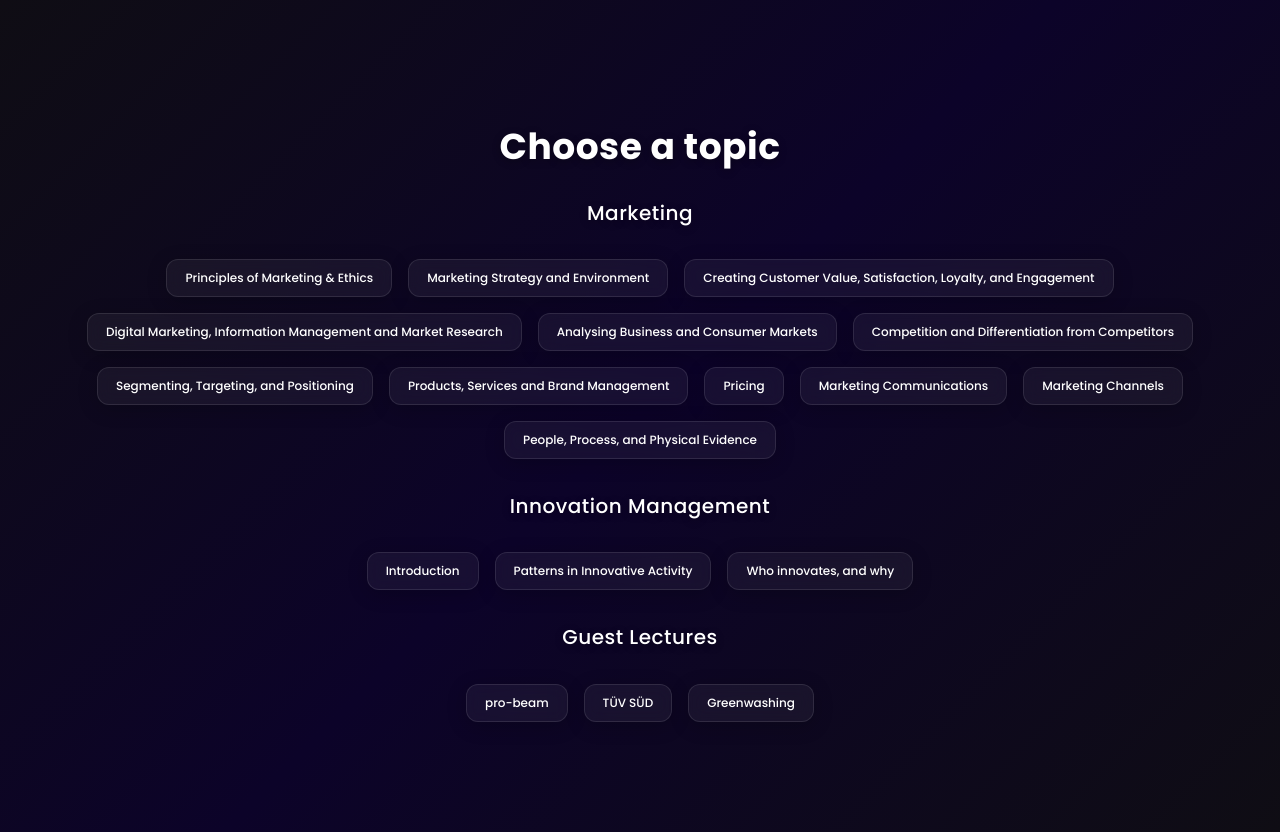
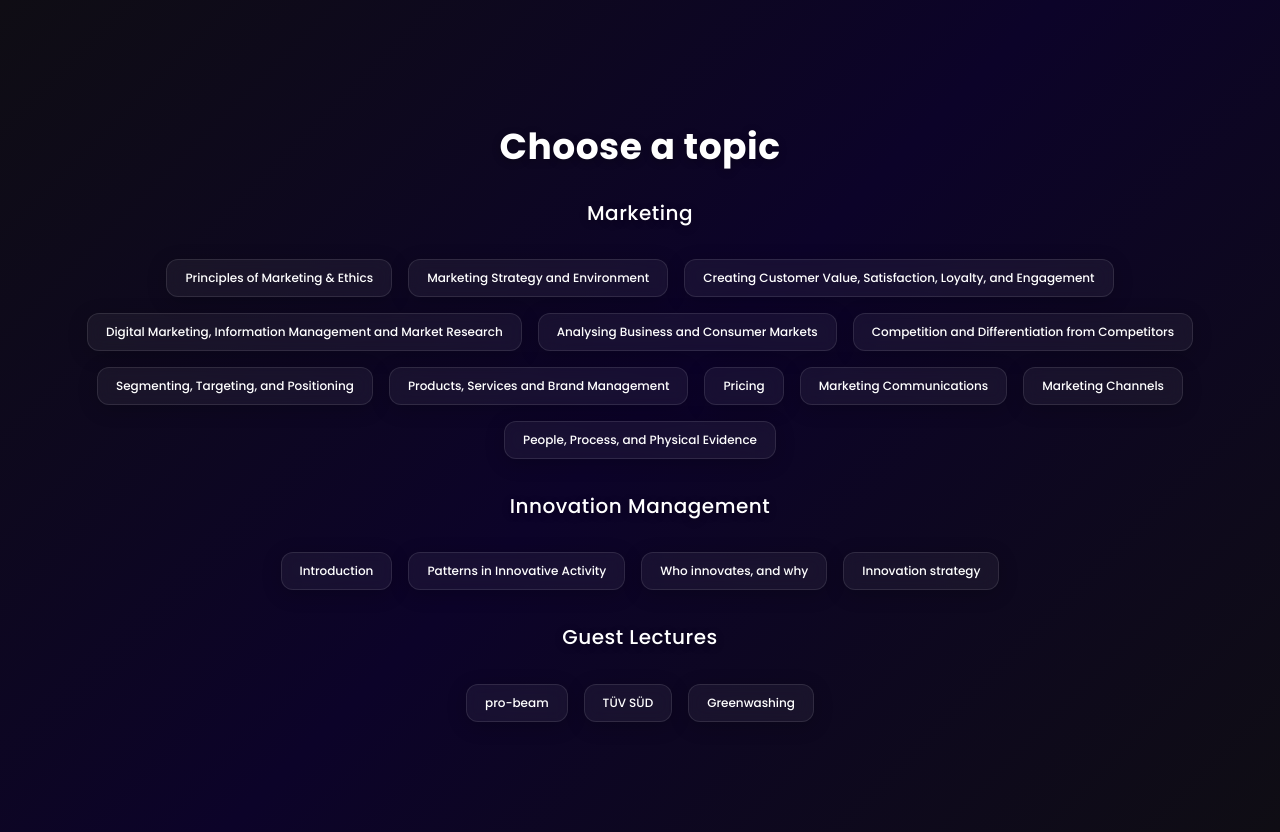
Before and after one commit to osterowsky/innovation-mgt, a React (Vite) app: page / in a window 1280 px wide. Built offline with nearby package versions, Linux system fonts and the light colour scheme.

Commit message:
lecture 4th added

```diff
--- a/src/App.tsx
+++ b/src/App.tsx
@@ -20,7 +20,8 @@ const TOPICS_MARKETING = [
 const TOPICS_INNOVATION = [
   'Introduction',
   'Patterns in Innovative Activity',
-  'Who innovates, and why'
+  'Who innovates, and why',
+  'Innovation strategy'
 ]
 
 const TOPICS_GUEST_LECTURERS = [
```
Also changed, not shown: 1 other file (tests, documents, lock files or other folders).
